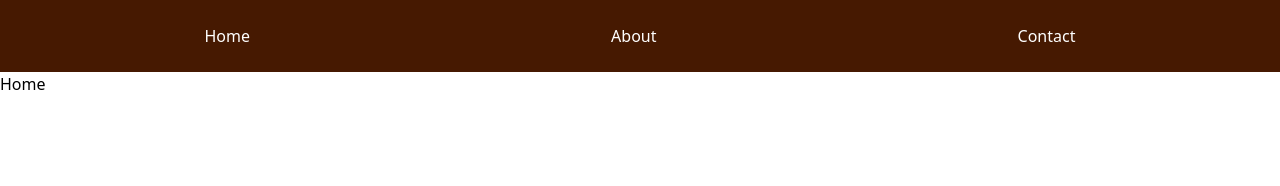
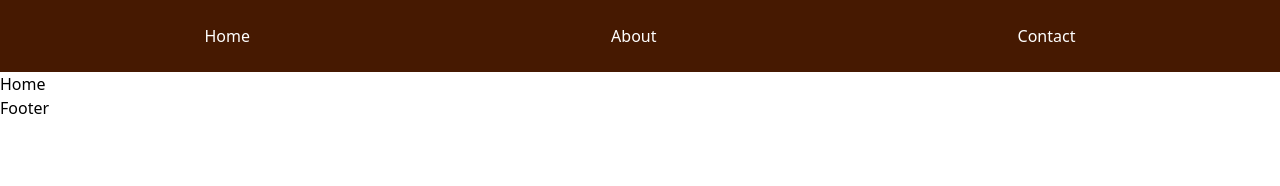
Before and after one commit to LiberiaDigitalInsights/liberia-digital-insights, a React (Vite) app in the folder frontend/: page / in a window 1280 px wide. Shown: the top 186 px of the page. Built offline with nearby package versions, Linux system fonts and the light colour scheme.

Commit message:
feat: add Footer component and include it in main application layout

```diff
--- /dev/null
+++ b/frontend/src/components/Footer.jsx
@@ -0,0 +1,7 @@
+import React from "react";
+
+const Footer = () => {
+  return <div>Footer</div>;
+};
+
+export default Footer;
--- a/frontend/src/main.jsx
+++ b/frontend/src/main.jsx
@@ -4,12 +4,14 @@
 import "./index.css";
 import { BrowserRouter } from "react-router-dom";
 import Navbar from "./components/Navbar.jsx";
+import Footer from "./components/Footer.jsx";
 
 ReactDOM.createRoot(document.getElementById("root")).render(
   <React.StrictMode>
     <BrowserRouter>
       <Navbar />
       <App />
+      <Footer />
     </BrowserRouter>
   </React.StrictMode>
 );
```
Also changed, not shown: 1 other file (tests, documents, lock files or other folders).
